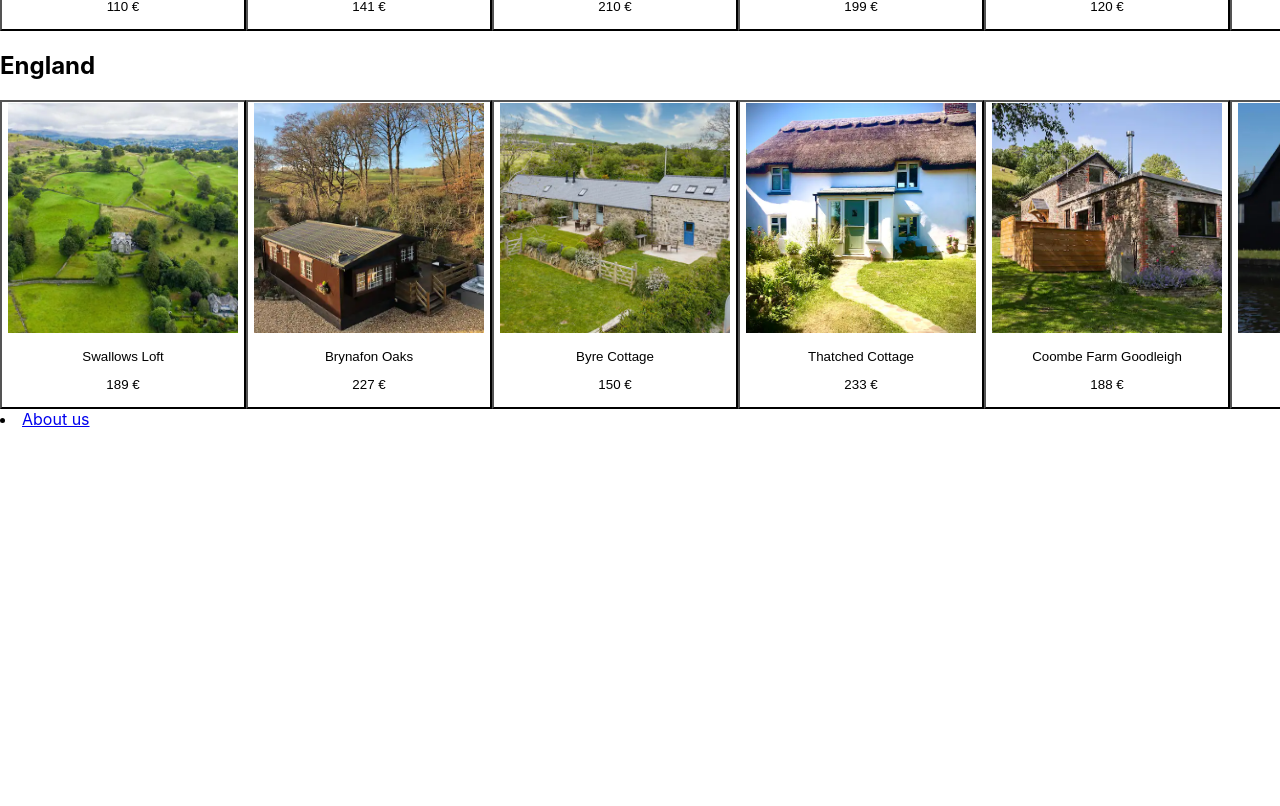
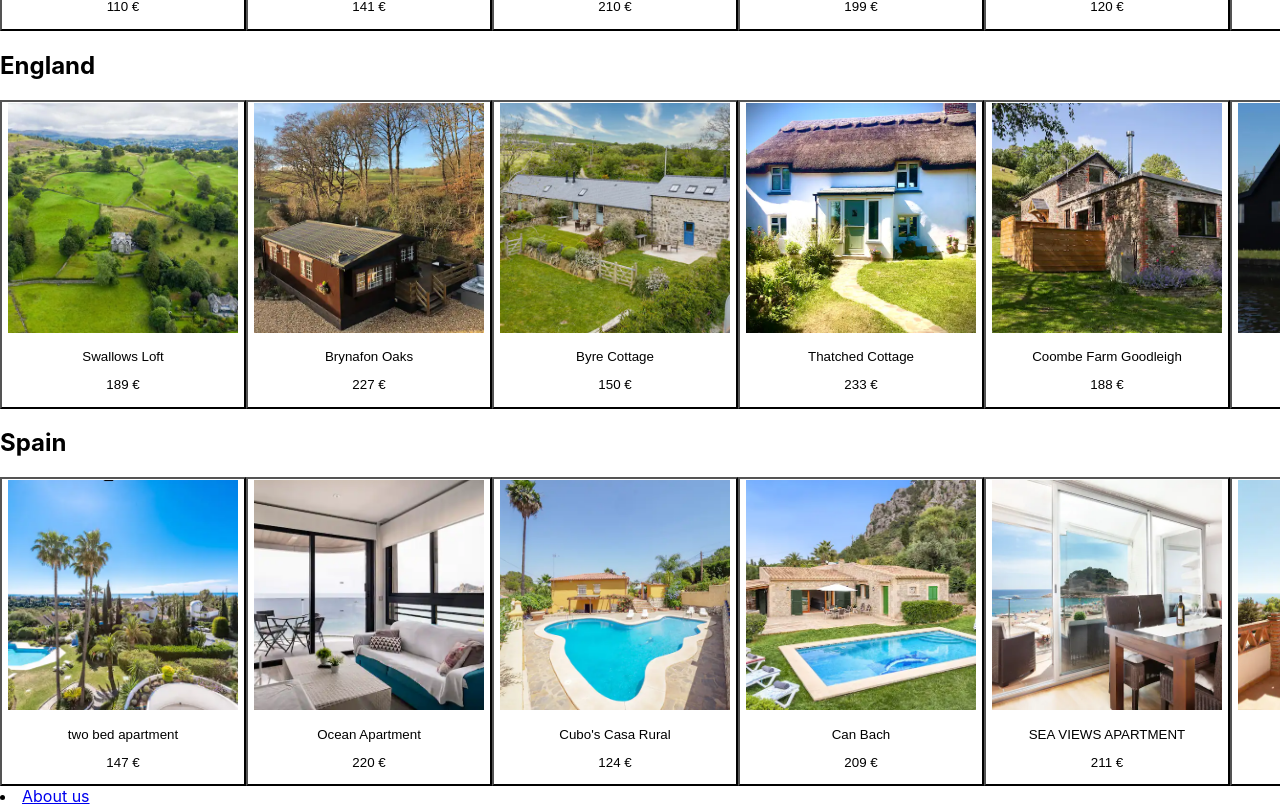
Before and after one commit to JulianDiener/webtech, a React (Create React App) app: page / in a window 1280 px wide. Shown: the part 409-1215 px from the top of the page. Before the commit the page ends 838 px from the top, so only its background shows below. Built offline with nearby package versions, Linux system fonts and the light colour scheme.

Commit message:
CHG: used pictures spain

```diff
--- a/src/pictures.js
+++ b/src/pictures.js
@@ -146,5 +146,80 @@ const picturesEngland = [
 
 ]
 
+const picturesSpain = [
 
-export {picturesItalia, picturesEngland};
+            {
+                "id" : "two bed apartment",
+                "name": "two bed apartment",
+                "src": "/images/Spain/two bed apartment.jpg",
+                "price": "147 €",
+                "destination": "Spain"
+            },
+            {
+                "id" : "Ocean Apartment",
+                "name": "Ocean Apartment",
+                "src": "/images/Spain/Ocean Apartment.jpg",
+                "price": "220 €",
+                "destination": "Spain"
+            },
+            {
+                "id" : "Cubo's Casa Rural",
+                "name": "Cubo's Casa Rural",
+                "src": "/images/Spain/Cubo's Casa Rural.jpg",
+                "price": "124 €",
+                "destination": "Spain"
+            },
+            {
+                "id" : "Can Bach",
+                "name": "Can Bach",
+                "src": "/images/Spain/Can Bach.jpg",
+                "price": "209 €",
+                "destination": "Spain"
+            },
+            {
+                "id" : "SEA VIEWS APARTMENT",
+                "name": "SEA VIEWS APARTMENT",
+                "src": "/images/Spain/SEA VIEWS APARTMENT.jpg",
+                "price": "211 €",
+                "destination": "Spain"
+            },
+            {
+                "id" : "Lovely house",
+                "name": "Lovely house",
+                "src": "/images/Spain/Lovely house.jpg",
+                "price": "191 €",
+                "destination": "Spain"
+            },
+            {
+                "id" : "groene oase",
+                "name": "groene oase",
+                "src": "/images/Spain/groene oase.jpg",
+                "price": "225 €",
+                "destination": "Spain"
+            },
+            {
+                "id" : "Cas Suis 9",
+                "name": "Cas Suis 9",
+                "src": "/images/Spain/Cas Suis 9.jpg",
+                "price": "222 €",
+                "destination": "Spain"
+            },
+            {
+                "id" : "Casa Rural",
+                "name": "Casa Rural",
+                "src": "/images/Spain/Casa Rural.jpg",
+                "price": "190 €",
+                "destination": "Spain"
+            },
+            {
+                "id" : "Molino del Puente Medieval",
+                "name": "Molino del Puente Medieval",
+                "src": "/images/Spain/Molino del Puente Medieval.jpg",
+                "price": "140 €",
+                "destination": "Spain"
+            }
+
+]
+
+
+export {picturesItalia, picturesEngland, picturesSpain};
--- a/src/webpages/home.jsx
+++ b/src/webpages/home.jsx
@@ -1,5 +1,5 @@
 import React from 'react';
-import {picturesItalia,picturesEngland} from '../pictures';
+import {picturesItalia,picturesEngland,picturesSpain} from '../pictures';
 
 import {
     Link
@@ -18,6 +18,8 @@ const Home = () => {
             <PictureSlider list={picturesItalia} />
             <h2>England</h2>
             <PictureSlider list={picturesEngland} />
+            <h2>Spain</h2>
+            <PictureSlider list={picturesSpain} />
             <li><Link to="/aboutus">About us</Link></li>
         </div>
     );
```
